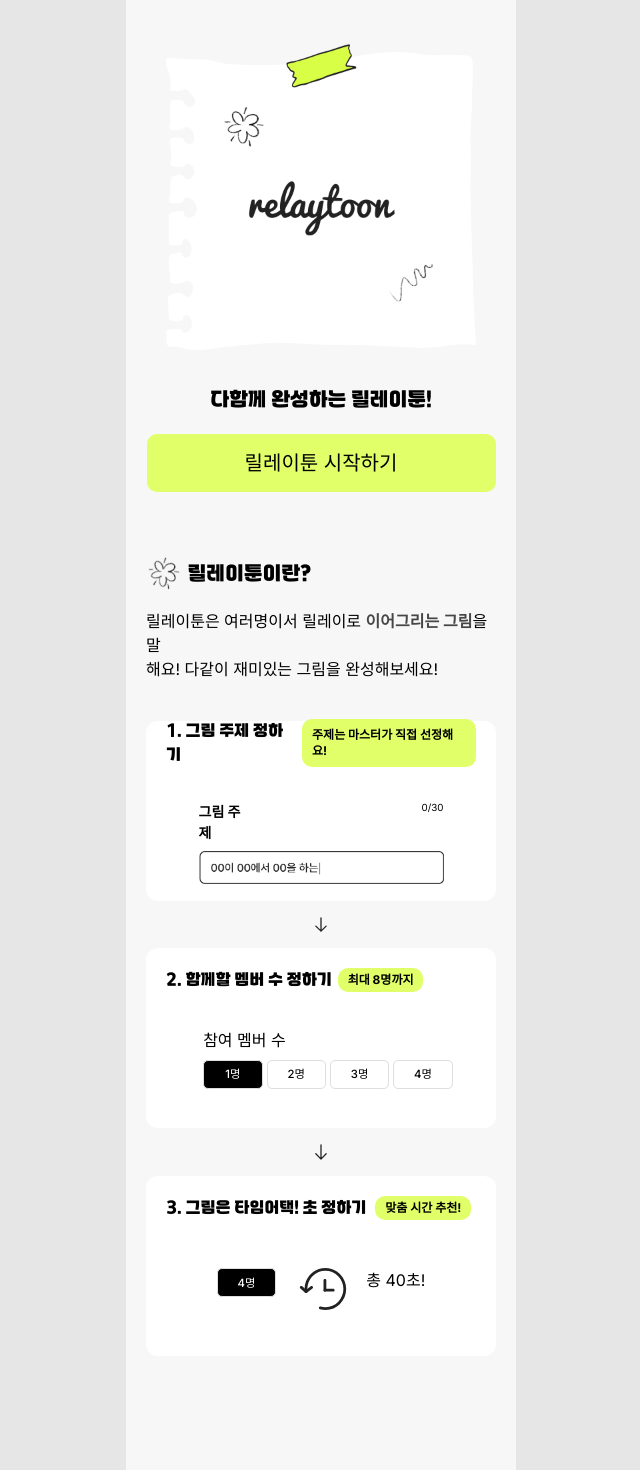
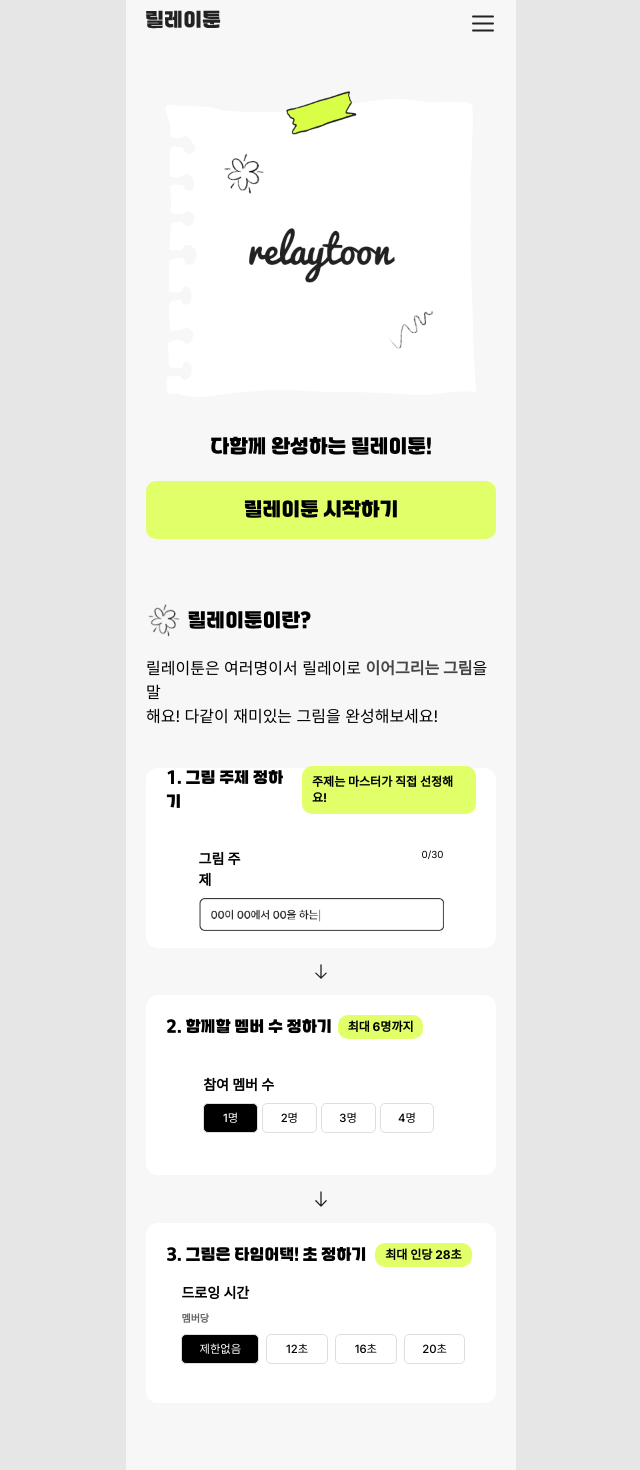
Before and after one commit to relay-toon/front, a Next.js app: page / in a window 1280 px wide. Shown: the top 1470 px of the page, without its empty margins (319-959 px from the left). Built offline with nearby package versions, Linux system fonts and the light colour scheme.

Commit message:
design: Modify a design

```diff
--- a/src/components/LargeButton.tsx
+++ b/src/components/LargeButton.tsx
@@ -5,7 +5,7 @@ interface LargeButtonProps {
 export default function LargeButton({ buttonText, onClick }: LargeButtonProps) {
   return (
     <button
-      className="custom-waguri-font h-[58px] w-[350px] rounded-[10px] bg-large-button  text-black hover:bg-[#E0FF68]"
+      className="custom-waguri-font h-[58px] w-[350px] rounded-[10px] bg-large-button py-[14px] text-xl text-black hover:bg-[#E0FF68]"
       onClick={onClick}
     >
       {buttonText}
--- a/src/components/Main.tsx
+++ b/src/components/Main.tsx
@@ -1,7 +1,11 @@
 import Image from 'next/image';
+import MenuHeader from './header/MenuHeader';
+import LargeButton from './LargeButton';
 
 export default function Main() {
   return (
+    <>
+      <MenuHeader />
       <div className="mt-[23.5px] p-5">
         <div className="flex justify-center">
           <Image
@@ -14,10 +18,9 @@ export default function Main() {
         <span className="custom-waguri-font mt-9 flex justify-center text-xl font-normal">
           다함께 완성하는 릴레이툰!
         </span>
-      <button className="ml-auto mr-auto mt-5 flex h-[58px] w-[349px] items-center justify-center rounded-[10px] bg-[#E0FF68] text-xl font-normal">
-        릴레이툰 시작하기
-      </button>
-      {/* 나중에 버튼 컴포넌트로 변령 */}
+        <div className="mt-5">
+          <LargeButton buttonText="릴레이툰 시작하기" />
+        </div>
         <div className="flew-row mt-[62.5px]  flex">
           <Image src="/svg/star.svg" alt="star" width={37} height={39} />
           <span className="custom-waguri-font ml-[4.5px] flex items-center text-xl font-normal">
@@ -33,7 +36,9 @@ export default function Main() {
         <div className="mt-10 flex h-[180px] w-[350px] items-center rounded-xl bg-white">
           <div className="flex w-full flex-col p-5">
             <div className="flex flex-row">
-            <span className="custom-waguri-font flex">1. 그림 주제 정하기</span>
+              <span className="custom-waguri-font flex">
+                1. 그림 주제 정하기
+              </span>
               <span className="ml-[6px] flex items-center rounded-[10px] bg-[#E0FF68] px-2.5 py-0.5 text-xs font-bold">
                 주제는 마스터가 직접 선정해요!
               </span>
@@ -68,22 +73,22 @@ export default function Main() {
                 2. 함께할 멤버 수 정하기
               </span>
               <span className="ml-[6px] flex items-center rounded-[10px] bg-[#E0FF68] px-2.5 py-0.5 text-xs font-bold">
-              최대 8명까지
+                최대 6명까지
               </span>
             </div>
             <div className="ml-[37.15px] mt-[35.38px] flex flex-col">
-            <div>참여 멤버 수</div>
+              <div className="text-sm font-bold">참여 멤버 수</div>
               <div className="mt-2 flex flex-row gap-1  text-center">
-              <div className="h-[29.14px] w-[59.4px] content-center rounded-[5.04px] border-[1px] border-[#DEDEDE]  bg-black text-[11.34px] font-medium text-white">
+                <div className="h-[30.44px] w-[54.8px] content-center rounded-[5.04px] border-[1px] border-[#DEDEDE]  bg-black text-[11.34px] font-medium text-white">
                   1명
                 </div>
-              <div className="h-[29.14px] w-[59.4px] content-center rounded-[5.04px] border-[1px] border-[#DEDEDE]  text-[11.34px] font-medium">
+                <div className="h-[30.44px] w-[54.8px] content-center rounded-[5.04px] border-[1px] border-[#DEDEDE]  text-[11.34px] font-medium">
                   2명
                 </div>
-              <div className="h-[29.14px] w-[59.4px] content-center rounded-[5.04px] border-[1px] border-[#DEDEDE]  text-[11.34px] font-medium">
+                <div className="h-[30.44px] w-[54.8px] content-center rounded-[5.04px] border-[1px] border-[#DEDEDE]  text-[11.34px] font-medium">
                   3명
                 </div>
-              <div className="h-[29.14px] w-[59.4px] content-center rounded-[5.04px] border-[1px] border-[#DEDEDE]  text-[11.34px] font-medium">
+                <div className="h-[30.44px] w-[54.8px] content-center rounded-[5.04px] border-[1px] border-[#DEDEDE]  text-[11.34px] font-medium">
                   4명
                 </div>
               </div>
@@ -105,24 +110,32 @@ export default function Main() {
                 3. 그림은 타임어택! 초 정하기
               </span>
               <span className="ml-[9px] flex items-center rounded-[10px] bg-[#E0FF68] px-2.5 py-0.5 text-xs font-bold">
-              맞춤 시간 추천!
+                최대 인당 28초
               </span>
             </div>
-          <div className="mt-12 flex flex-row justify-center">
-            <div className="h-[29.14px] w-[59.4px] content-center rounded-[5.04px] border-[1px] border-[#DEDEDE] bg-black  px-[18.9px] py-[6.3px] text-center text-[11.34px] font-medium text-white">
-              4명
+            <div className="ml-[15.47px] flex flex-col">
+              <div className="mt-[16px] text-sm font-bold">드로잉 시간</div>
+              <div className="mt-2 text-[10px] font-bold leading-[15px] text-[#666666]">
+                멤버당
               </div>
-            <Image
-              src="/svg/timer.svg"
-              alt="timer"
-              width={48.4}
-              height={38.97}
-              className="ml-[22.52px]"
-            />
-            <div className="ml-[19.28px] text-base">총 40초!</div>
+              <div className="mt-2 flex flex-row text-center">
+                <div className="h-[30.44px] w-[77.8px] content-center rounded-[5.04px] border-[1px] border-[#DEDEDE]  bg-black text-[11.34px] font-medium text-white">
+                  제한없음
+                </div>
+                <div className="ml-[7px] h-[30.44px] w-[61.8px] content-center rounded-[5.04px] border-[1px] border-[#DEDEDE]  text-[11.34px] font-medium">
+                  12초
+                </div>
+                <div className="ml-[7px] h-[30.44px] w-[61.7px] content-center rounded-[5.04px] border-[1px] border-[#DEDEDE]  text-[11.34px] font-medium">
+                  16초
+                </div>
+                <div className="ml-[7px] h-[30.44px] w-[61.7px] content-center rounded-[5.04px] border-[1px] border-[#DEDEDE]  text-[11.34px] font-medium">
+                  20초
                 </div>
               </div>
             </div>
           </div>
+        </div>
+      </div>
+    </>
   );
 }
```
Also changed, not shown: public/svg/profile-edit.svg (added). Lines whose indentation alone changed are shown as unchanged.
